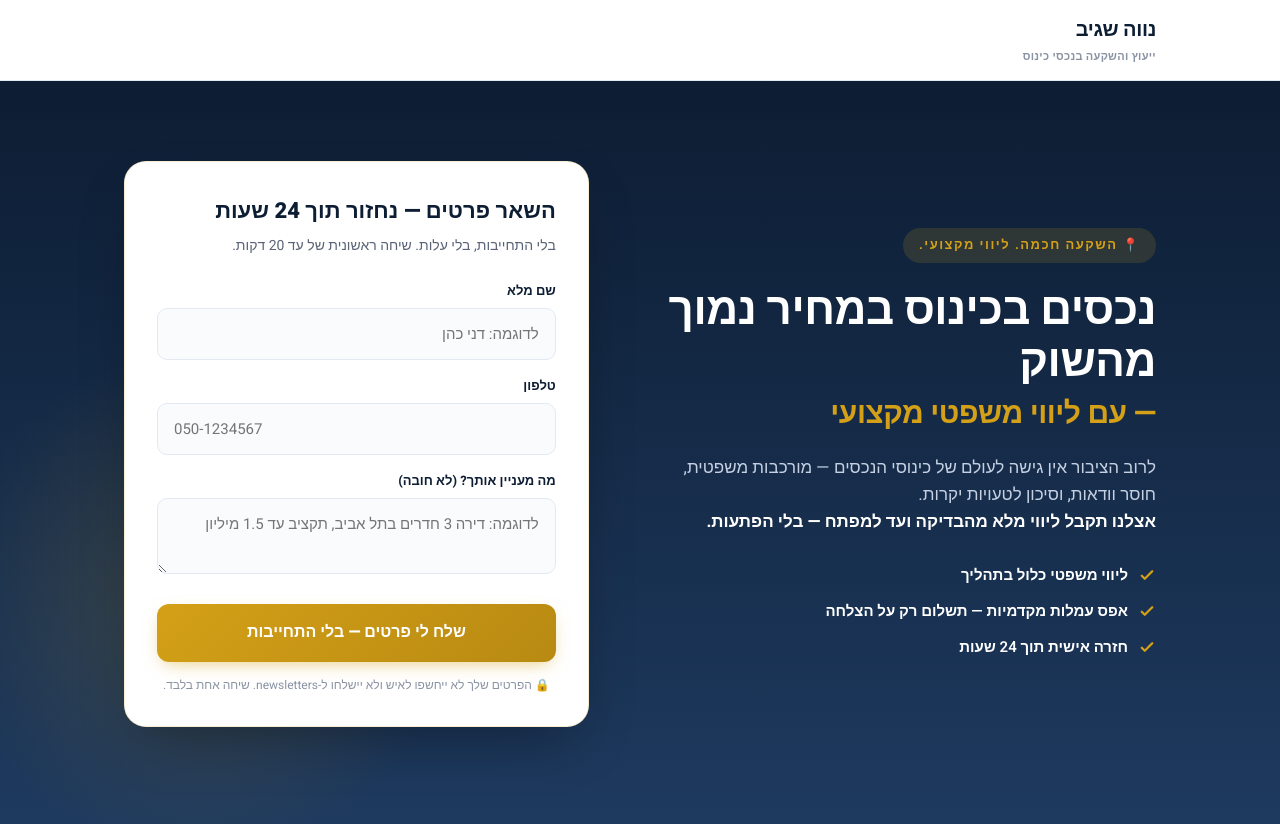
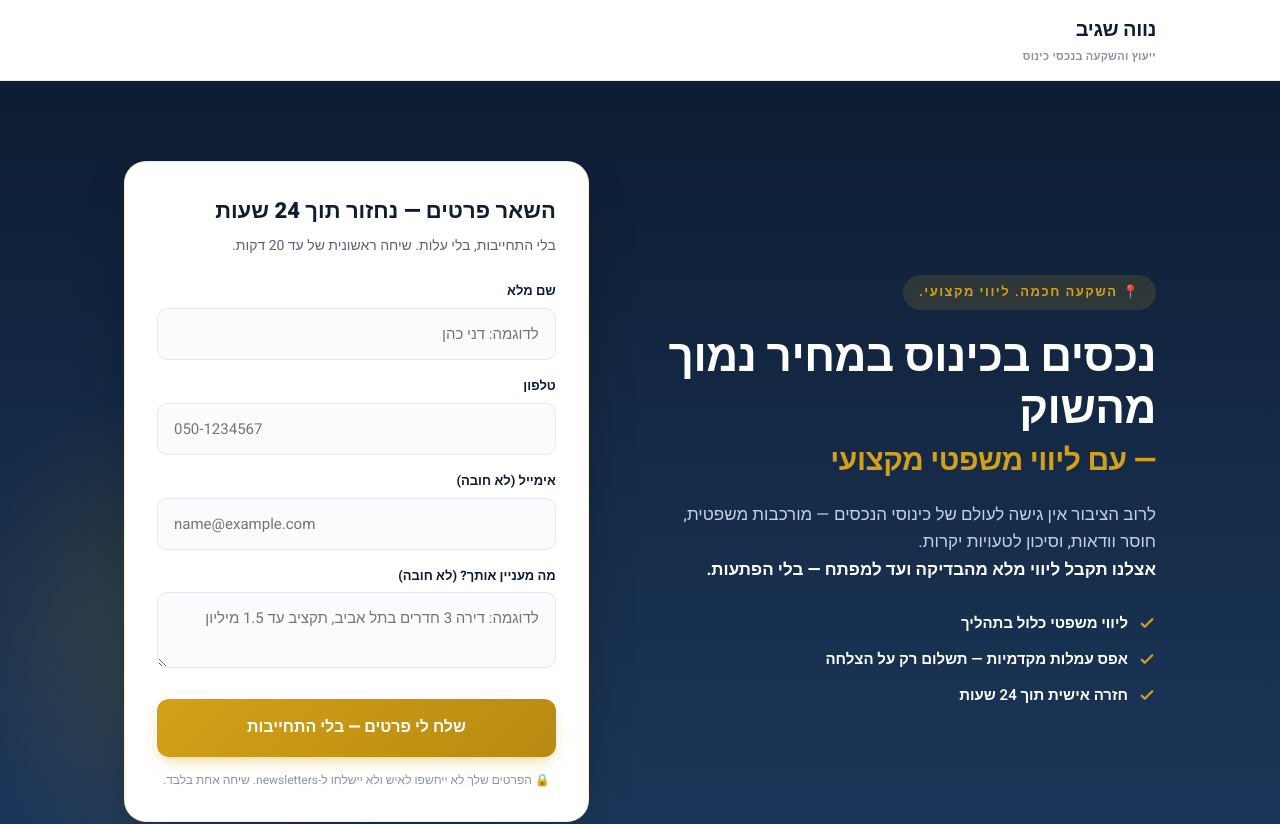
Before and after one commit to nevesagiv/neve-sagiv, a React (Vite) app: page /start in a window 1280 px wide. Shown: the top 824 px of the page. Built offline with nearby package versions, Linux system fonts and the light colour scheme; no server answers.

Commit message:
Landing form: add optional email field

```diff
--- a/src/pages/Landing.jsx
+++ b/src/pages/Landing.jsx
@@ -31,7 +31,7 @@ const FAQ_ITEMS = [
 ];
 
 export default function Landing() {
-  const [form, setForm] = useState({ fullName: '', phone: '', message: '' });
+  const [form, setForm] = useState({ fullName: '', phone: '', email: '', message: '' });
   const [status, setStatus] = useState('idle'); // idle | submitting | success | error
   const [openFaq, setOpenFaq] = useState(0);
 
@@ -74,11 +74,11 @@ export default function Landing() {
         propertyId: null,
         fullName: form.fullName.trim(),
         phone: form.phone.trim(),
-        email: null,
+        email: form.email.trim() || null,
         message: `[מקור: דף נחיתה / ${utm}]${form.message ? '\n' + form.message : ''}`,
       });
       setStatus('success');
-      setForm({ fullName: '', phone: '', message: '' });
+      setForm({ fullName: '', phone: '', email: '', message: '' });
     } catch (err) {
       console.error(err);
       setStatus('error');
@@ -174,6 +174,18 @@ export default function Landing() {
                     value={form.phone}
                     onChange={(e) => setForm((f) => ({ ...f, phone: e.target.value }))}
                     placeholder="050-1234567"
+                  />
+                </div>
+                <div className="landing-form-field">
+                  <label htmlFor="landing-email">אימייל (לא חובה)</label>
+                  <input
+                    id="landing-email"
+                    type="email"
+                    autoComplete="email"
+                    value={form.email}
+                    onChange={(e) => setForm((f) => ({ ...f, email: e.target.value }))}
+                    placeholder="name@example.com"
+                    dir="ltr"
                   />
                 </div>
                 <div className="landing-form-field">
```
